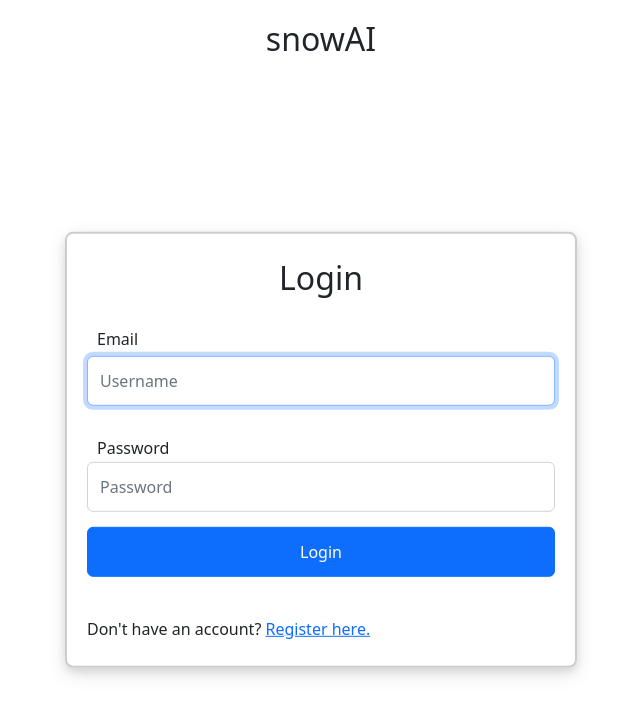
After one commit to butterrobot2022/snowAIWebsite, a Django app: template horizonAI/templates/horizonAI/login.html in a window 1280 px wide. The commit adds this page. Shown: the top 716 px of the page, without its empty margins (319-959 px from the left). Run offline with Django 3.2, Linux system fonts and the light colour scheme; the template is opened without the code that fills it, so the values that code supplies are empty.

Commit message:
new commit

```diff
--- a/Interface/settings.py
+++ b/Interface/settings.py
@@ -30,6 +30,7 @@ ALLOWED_HOSTS = ['*']
 STATICFILES_STORAGE = "whitenoise.storage.CompressedManifestStaticFilesStorage"
 
 STATIC_ROOT = BASE_DIR / "staticfiles"
+
 
 # Application definition
 
@@ -128,3 +129,4 @@ STATIC_URL = 'static/'
 DEFAULT_AUTO_FIELD = 'django.db.models.BigAutoField'
 
 CSRF_TRUSTED_ORIGINS = ['https://web-production-4bbdb.up.railway.app/', 'http://localhost:8000', 'https://web-production-4bbdb.up.railway.app']
+AUTH_USER_MODEL = "horizonAI.User"
--- a/horizonAI/static/horizonAI/styles.css
+++ b/horizonAI/static/horizonAI/styles.css
@@ -330,3 +330,58 @@ margin-left: 250px;
 .tags-display div i {
     cursor: pointer;
 }
+
+.validation-div {
+    width: 40%;
+    position: absolute;
+    top: 50%;
+    left: 50%;
+    transform: translate(-50%, -50%);
+    margin-top: 50px;
+    padding: 25px 20px;
+    /* Add a box shadow to create a modal-like effect */
+    box-shadow: 0 4px 8px rgba(0, 0, 0, 0.1), 0 6px 20px rgba(0, 0, 0, 0.1);
+
+    /* Add a solid border with desired color and thickness */
+    border: 2px solid #ccc;
+
+    /* If you want rounded corners, you can add a border-radius */
+    border-radius: 8px;
+}
+
+.login-name, .register-name {
+    text-align: center;
+    margin-bottom: 20px;
+}
+
+.login-username, .register-username {
+    margin-top: 5px;
+    margin-bottom: 5px;
+    height: 50px;
+}
+
+.login-password, .register-password, .register-email {
+    margin-bottom: 5px;
+    height: 50px;
+}
+
+.login-btn, .register-btn {
+    width: 100%;
+    margin-top: 10px;
+    margin-bottom: 40px;
+    height: 50px;
+}
+
+.login-headings {
+    /* text-align: center; */
+    margin-left: 10px;
+    margin-bottom: 2px;
+    margin-top: 30px;
+}
+
+.login-logo, .register-logo {
+    text-align: center;
+    align-items: center;
+    justify-content: center;
+    margin-top: 20px;
+}
--- /dev/null
+++ b/horizonAI/templates/horizonAI/login.html
@@ -0,0 +1,27 @@
+{% extends "sign_up_layout.html" %}
+
+{% block body %}
+<h2 class="login-logo">snowAI</h2>
+<div class="validation-div">
+    <h2 class="login-name">Login</h2>
+
+    {% if message %}
+        <div>{{ message }}</div>
+    {% endif %}
+    <form action="{% url 'horizonAI:login' %}" method="post" class="login-form">
+        {% csrf_token %}
+        <div class="form-group">
+            <p class="login-headings">Email</p>
+            <input autofocus class="form-control login-username" type="text" name="username" placeholder="Username">
+        </div>
+        <div class="form-group">
+            <p class="login-headings">Password</p>
+            <input class="form-control login-password" type="password" name="password" placeholder="Password">
+        </div>
+        <input class="btn btn-primary login-btn" type="submit" value="Login">
+    </form>
+
+    Don't have an account? <a href="{% url 'horizonAI:register' %}">Register here.</a>
+</div>
+
+{% endblock %}
--- a/horizonAI/templates/layout.html
+++ b/horizonAI/templates/layout.html
@@ -26,7 +26,7 @@
                 <a class="nav-link" href="#">Features</a>
               </li>
               <li class="nav-item">
-                <a class="nav-link" href="#">Sign Out</a>
+                <a class="nav-link" href="{% url 'horizonAI:home' %}">Sign Out</a>
               </li>
             </ul>
           </div>
--- /dev/null
+++ b/horizonAI/templates/sign_up_layout.html
@@ -0,0 +1,19 @@
+{% load static %}
+
+<!DOCTYPE html>
+<html lang="en">
+    <head>
+        <title>{% block title %}snowAI{% endblock %}</title>
+
+        <link href="{% static 'horizonAI/styles.css' %}" rel="stylesheet">
+        <link href="https://cdn.jsdelivr.net/npm/bootstrap@5.2.3/dist/css/bootstrap.min.css" rel="stylesheet" integrity="sha384-rbsA2VBKQhggwzxH7pPCaAqO46MgnOM80zW1RWuH61DGLwZJEdK2Kadq2F9CUG65" crossorigin="anonymous">
+
+    </head>
+    <body>
+        <div class="body">
+            {% block body %}
+            {% endblock %}
+        </div>
+        <script src="https://cdn.jsdelivr.net/npm/bootstrap@5.2.3/dist/js/bootstrap.min.js" integrity="sha384-cuYeSxntonz0PPNlHhBs68uyIAVpIIOZZ5JqeqvYYIcEL727kskC66kF92t6Xl2V" crossorigin="anonymous"></script>
+    </body>
+</html>
--- a/horizonAI/urls.py
+++ b/horizonAI/urls.py
@@ -6,6 +6,9 @@ app_name = 'horizonAI'
 
 urlpatterns = [
     path('', views.home, name='home'),
+    path("login", views.login_view, name="login"),
+    path("logout", views.logout_view, name="logout"),
+    path("register", views.register, name="register"),
     path('dictionary', views.dictionary, name='dictionary'),
     path('books', views.books, name='books'),
     path('journal', views.journal, name='journal'),
```
Also changed, not shown: horizonAI/admin.py (+6 -1 lines), horizonAI/models.py (+7 -0 lines), horizonAI/templates/horizonAI/register.html (added, +93 -0 lines), horizonAI/views.py (+62 -2 lines), db.sqlite3, horizonAI/migrations/0001_initial.py, horizonAI/migrations/0002_signup_timestamp_alter_signup_email.py (deleted), horizonAI/migrations/0003_alter_signup_timestamp.py (deleted).
